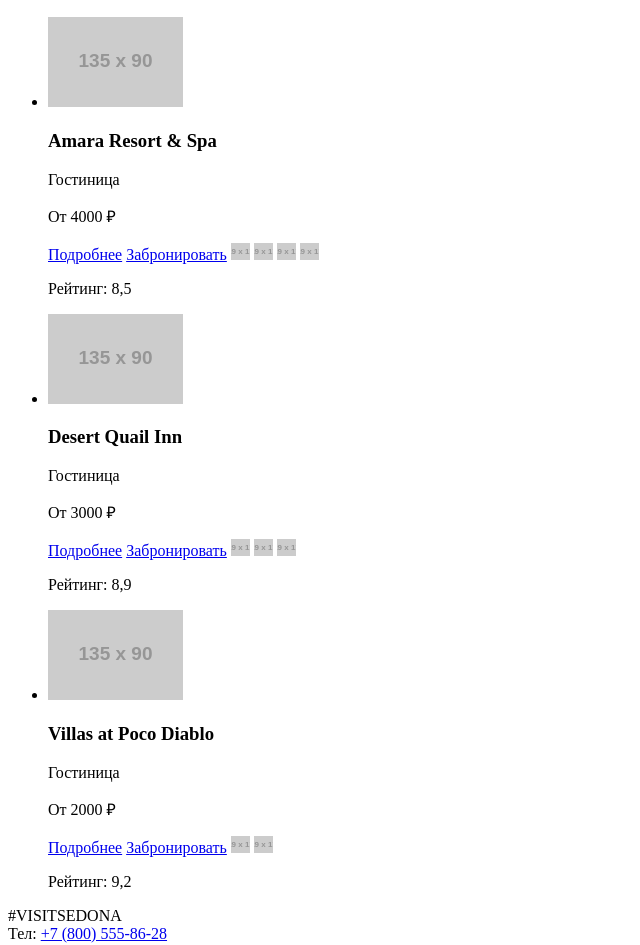
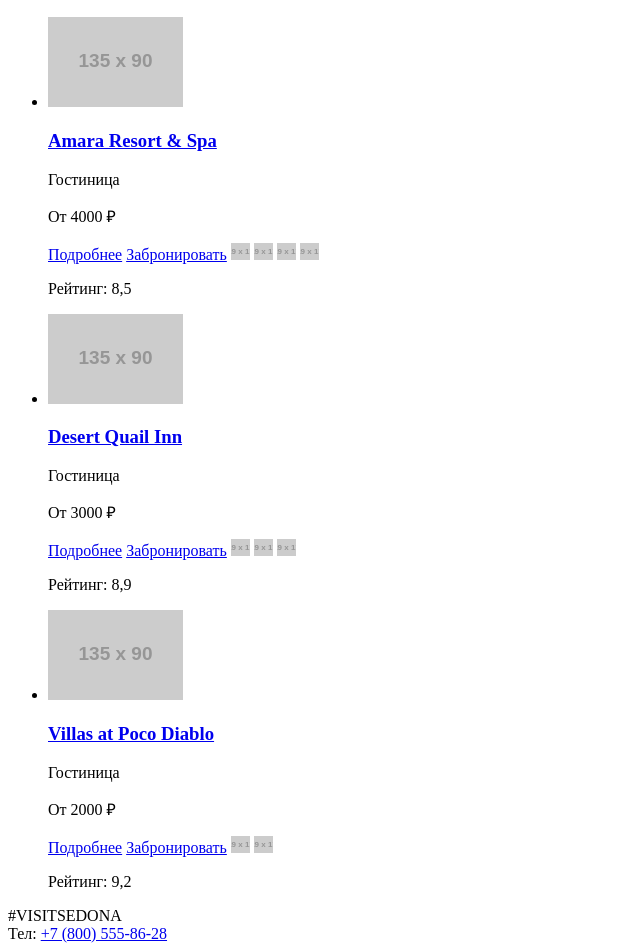
Before and after one commit to Andrey-bear/1696811-sedona-31, a plain HTML site: page catalog.html in a window 1280 px wide. Shown: the part 884-1829 px from the top of the page, without its empty margins (0-640 px from the left). Drawn offline with Linux system fonts and the light colour scheme; placeholder pictures from the web are drawn by us.

Commit message:
В название гостиниц добавил ссылки

```diff
--- a/catalog.html
+++ b/catalog.html
@@ -3,6 +3,10 @@
   <head>
     <meta charset="utf-8">
     <title>HTML Academy: Седона</title>
+    <link rel="icon" href="favicon.ico">
+    <link rel="icon" href="favicon/icon.svg" type="img/svg+×ml">
+    <link rel="apple-touch-icon" href="img/favicon152.png">
+    <link rel="manifest" href="manifest.webmanifest">
   </head>
   <body>
     <header>
@@ -90,7 +94,7 @@
       <ul>
         <li>
           <img src="https://via.placeholder.com/135x90" alt="Гостиница:Amara Resort & Spa">
-          <h3>Amara Resort & Spa</h3>
+          <h3><a href="#">Amara Resort & Spa</a></h3>
           <p>Гостиница</p>
           <p>От 4000 ₽</p>
           <a href="#">Подробнее</a>
@@ -103,7 +107,7 @@
         </li>
         <li>
           <img src="https://via.placeholder.com/135x90" alt="Мотель:Desert Quail Inn">
-          <h3>Desert Quail Inn</h3>
+          <h3><a href="#">Desert Quail Inn</a></h3>
           <p>Гостиница</p>
           <p>От 3000 ₽</p>
           <a href="#">Подробнее</a>
@@ -115,7 +119,7 @@
         </li>
         <li>
           <img src="https://via.placeholder.com/135x90" alt="Апартаменты:Villas at Poco Diablo">
-          <h3>Villas at Poco Diablo</h3>
+          <h3><a href="#">Villas at Poco Diablo</a></h3>
           <p>Гостиница</p>
           <p>От 2000 ₽</p>
           <a href="#">Подробнее</a>
```
Also changed, not shown: blank.html (+4 -0 lines).
